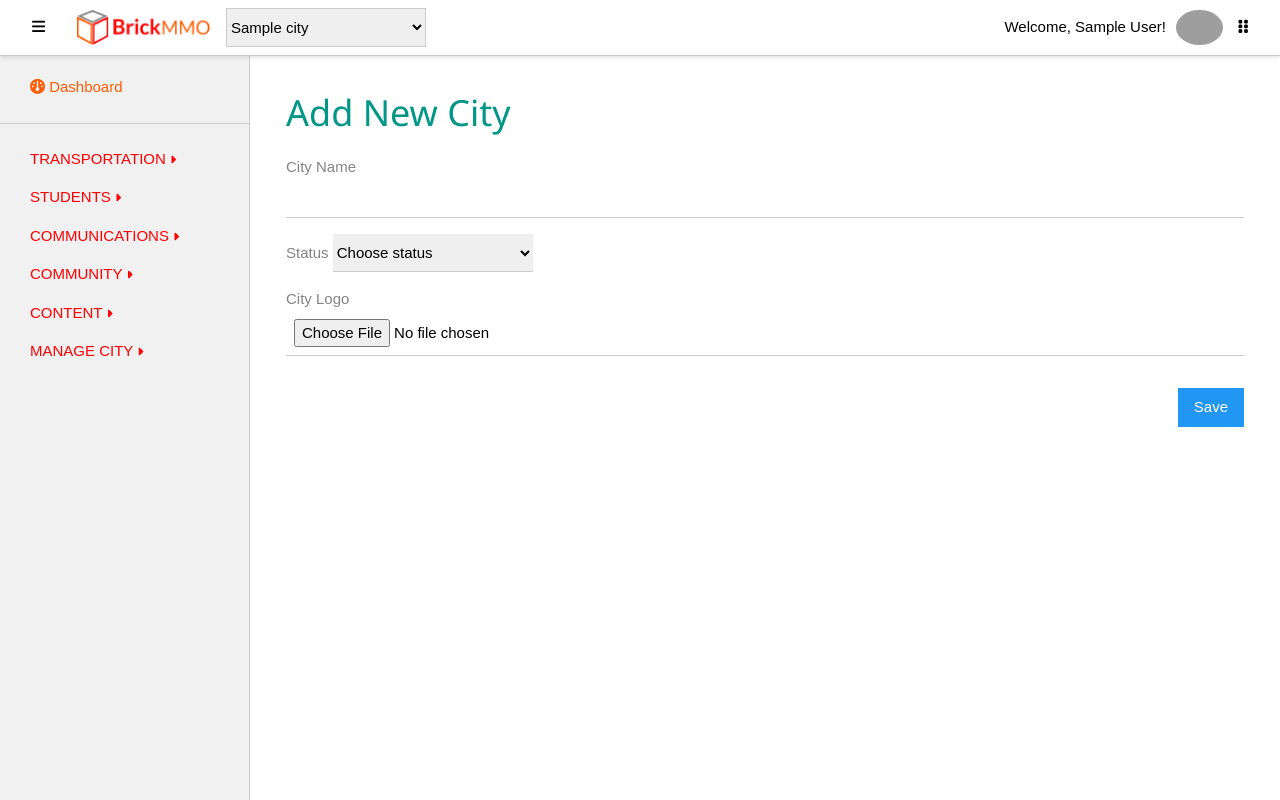
After one commit to BrickMMO/sso-v1, a PHP site: page /pages/add_city.php in a window 1280 px wide. The commit adds this page. Run offline with PHP 8.4, Linux system fonts and the light colour scheme; the visitor is signed in with stand-in values (Sample User, id 1); tables that the repository leaves empty hold one stand-in row (values such as "Sample post"); some libraries are stand-ins or nearby versions; grey boxes are pictures that could not be loaded.

Commit message:
City Crud Complete

```diff
--- a/assets/style/styles.css
+++ b/assets/style/styles.css
@@ -161,3 +161,8 @@ a:hover.w3-text-red {
 .w3-custom-padding {
   padding-top: 48px !important;
 }
+
+.w3-image {
+  display: inline-flex;
+  margin: 0 auto;
+}
--- a/includes/mainheader.php
+++ b/includes/mainheader.php
@@ -1,3 +1,8 @@
+<?php
+include_once('../includes/connect.php');
+include_once('../includes/session.php');
+?>
+
 <!DOCTYPE html>
 <html lang="en">
 
@@ -21,9 +26,6 @@
 </head>
 
 <?php
-include('../includes/connect.php');
-include('../includes/session.php');
-
 // Function to destroy session and redirect to login
 function logout()
 {
@@ -39,7 +41,7 @@ if (isset($_GET['logout'])) {
 }
 
 // Fetch cities from the database
-$query = "SELECT * FROM cities WHERE status = 'Active'";
+$query = "SELECT * FROM cities";
 $stmt = $connect->prepare($query);
 $stmt->execute();
 $result = $stmt->get_result();
@@ -73,6 +75,7 @@ if (empty($selectedCityId) && !empty($cities)) {
                     <form action="" method="POST" class="city-form w3-margin-left">
                         <select class="w3-select w3-border" name="city" id="cityDropdown" onchange="this.form.submit()">
                             <?php foreach ($cities as $city) : ?>
+                                <?php if ($city['status'] == "Active") : ?>
                                     <?php
                                     $selected = ($city['id'] == $selectedCityId) ? 'selected' : '';
                                     // Convert city name to lowercase without spaces
@@ -81,6 +84,7 @@ if (empty($selectedCityId) && !empty($cities)) {
                                     <option value="<?php echo $city['id']; ?>" <?php echo $selected; ?>>
                                         <?php echo $city['name']; ?>
                                     </option>
+                                <?php endif; ?>
                             <?php endforeach; ?>
                         </select>
                     </form>
@@ -96,6 +100,7 @@ if (empty($selectedCityId) && !empty($cities)) {
                     </button>
                     <div class="w3-dropdown-content w3-bar-block w3-border">
                         <a href="./profile.php" class="w3-bar-item w3-button">My Account</a>
+                        <a href="./cities.php" class="w3-bar-item w3-button">Manage City</a>
                         <a href="../" class="w3-bar-item w3-button">Logout</a>
                     </div>
                 </div>
--- /dev/null
+++ b/pages/add_city.php
@@ -0,0 +1,154 @@
+<?php
+define('PAGE_TITLE', 'Add City');
+
+include('../includes/mainheader.php');
+
+include('../includes/sidebar.php');
+
+// Server-side validation
+$errors = [];
+$name = $status = $logo = '';
+
+if ($_SERVER['REQUEST_METHOD'] == 'POST') {
+    $name = trim($_POST['name']);
+    $status = trim($_POST['status']);
+    $logo = '';
+
+    // Validate city name
+    if (empty($name)) {
+        $errors[] = "City name is required.";
+    }
+
+    // Validate status
+    if (empty($status)) {
+        $errors[] = "Status is required.";
+    } elseif (!in_array($status, ['Active', 'Inactive'])) {
+        $errors[] = "Invalid status value.";
+    }
+
+    // Validate and handle logo upload
+    if (isset($_FILES['logo']) && $_FILES['logo']['error'] == UPLOAD_ERR_OK) {
+        $allowed_extensions = ['jpg', 'jpeg', 'png', 'svg'];
+        $file_extension = strtolower(pathinfo($_FILES['logo']['name'], PATHINFO_EXTENSION));
+
+        if (!in_array($file_extension, $allowed_extensions)) {
+            $errors[] = "Invalid file type. Only JPG, JPEG, PNG, and SVG are allowed.";
+        } else {
+            $sanitize_city_name = strtolower(str_replace(' ', '', $name));
+            $logo_name = $sanitize_city_name . '.' . $file_extension;
+            $upload_dir = '../assets/city_logo/';
+            $logo_path = $upload_dir . $logo_name;
+
+            if (!is_dir($upload_dir)) {
+                mkdir($upload_dir, 0755, true);
+            }
+
+            if (move_uploaded_file($_FILES['logo']['tmp_name'], $logo_path)) {
+                $logo = $logo_name;
+            } else {
+                $errors[] = "Failed to upload logo.";
+            }
+        }
+    } else {
+        $errors[] = "City logo is required.";
+    }
+
+    // If no errors, insert data into the database
+    if (empty($errors)) {
+        $query = "INSERT INTO cities (name, status, logo) VALUES (?, ?, ?)";
+        $stmt = $connect->prepare($query);
+        $stmt->bind_param('sss', $name, $status, $logo);
+
+        if ($stmt->execute()) {
+            $_SESSION['success'] = "City added successfully.";
+        } else {
+            $errors[] = "Failed to add city: " . $stmt->error;
+        }
+
+        $stmt->close();
+    }
+}
+?>
+<div class="w3-container">
+    <h1 class="w3-text-teal">Add New City</h1>
+
+    <?php
+    if (!empty($errors)) {
+        echo '<div class="w3-panel w3-red">';
+        foreach ($errors as $error) {
+            echo '<p>' . htmlspecialchars($error) . '</p>';
+        }
+        echo '</div>';
+    }
+    ?>
+
+    <form action="add_city.php" method="POST" enctype="multipart/form-data" onsubmit="return validateCityForm();" novalidate>
+        <div class="w3-section">
+            <label for="name" class="w3-text-gray">City Name</label>
+            <input class="w3-input" type="text" name="name" id="name" value="<?php echo htmlspecialchars($name); ?>">
+            <span id="name-error" class="w3-text-red"></span>
+        </div>
+
+        <div class="w3-section">
+            <label for="status" class="w3-text-gray">Status</label>
+            <select class="w3-select" name="status" id="status">
+                <option value="" disabled selected>Choose status</option>
+                <option value="Active" <?php if ($status === 'Active') echo 'selected'; ?>>Active</option>
+                <option value="Inactive" <?php if ($status === 'Inactive') echo 'selected'; ?>>Inactive</option>
+            </select>
+            <span id="status-error" class="w3-text-red"></span>
+        </div>
+
+        <div class="w3-section">
+            <label for="logo" class="w3-text-gray">City Logo</label>
+            <input class="w3-input" type="file" name="logo" id="logo" accept=".jpg, .jpeg, .png, .svg">
+            <span id="logo-error" class="w3-text-red"></span>
+        </div>
+
+        <button type="submit" class="w3-button w3-blue w3-margin-top w3-right" name="submit">Save</button>
+    </form>
+</div>
+
+<!-- Client Side Validation -->
+
+<script>
+    function validateCityForm() {
+        let errors = 0;
+
+        // City Name Validation
+        let name = document.getElementById('name');
+        let nameError = document.getElementById('name-error');
+        nameError.textContent = '';
+        if (name.value.trim() === '') {
+            nameError.textContent = 'City name is required.';
+            errors++;
+        }
+
+        // Status Validation
+        let status = document.getElementById('status');
+        let statusError = document.getElementById('status-error');
+        statusError.textContent = '';
+        if (status.value === '') {
+            statusError.textContent = 'Status is required.';
+            errors++;
+        }
+
+        // Logo Validation
+        let logo = document.getElementById('logo');
+        let logoError = document.getElementById('logo-error');
+        logoError.textContent = '';
+        if (logo.files.length === 0) {
+            logoError.textContent = 'City logo is required.';
+            errors++;
+        } else {
+            let allowedExtensions = ['jpg', 'jpeg', 'png', 'svg'];
+            let fileExtension = logo.files[0].name.split('.').pop().toLowerCase();
+            if (!allowedExtensions.includes(fileExtension)) {
+                logoError.textContent = 'Invalid file type. Only JPG, JPEG, PNG, and SVG are allowed.';
+                errors++;
+            }
+        }
+
+        return errors === 0;
+    }
+</script>
--- a/pages/profile.php
+++ b/pages/profile.php
@@ -60,8 +60,9 @@ if ($_SERVER['REQUEST_METHOD'] == 'POST') {
         // Handle avatar upload
         if (!empty($_FILES['avatar']['name'])) {
             $target_dir = "../assets/uploads/";
+            $sanitized_username = strtolower(str_replace(' ', '_', $name));
             $file_extension = strtolower(pathinfo($_FILES["avatar"]["name"], PATHINFO_EXTENSION));
-            $avatar_name = uniqid('avatar_', true) . '.' . $file_extension;
+            $avatar_name = $sanitized_username . '.' . $file_extension;
             $target_file = $target_dir . $avatar_name;
 
             if (move_uploaded_file($_FILES["avatar"]["tmp_name"], $target_file)) {
```
Also changed, not shown: pages/cities.php (added, +103 -0 lines), pages/update_city.php (added, +174 -0 lines), assets/city_logo/brickcity.svg (added), assets/uploads/avatar_666cc4042a24a4.78547958.jpg (deleted), assets/uploads/avatar_666cc4a6ee8328.82492675.jpg (deleted), assets/uploads/avatar_666cc4f5632695.55552565.jpg (deleted), assets/uploads/avatar_666cc52d1e7d12.33119326.jpg (deleted), assets/uploads/avatar_666cc5a35b7901.61922929.jpg (deleted), assets/uploads/avatar_666cc5acc53ca9.95293939.jpg (deleted), assets/uploads/avatar_666cc5afabb596.18931682.jpg (deleted), assets/uploads/avatar_666cc5b353d992.82861758.jpg (deleted), assets/uploads/avatar_666cc5bf93e3a1.03372719.jpg (deleted), assets/uploads/milin_vaniyawala.jpg (added), assets/uploads/milin_vaniyawala.png (deleted), 1 other file. Lines whose indentation alone changed are shown as unchanged.
